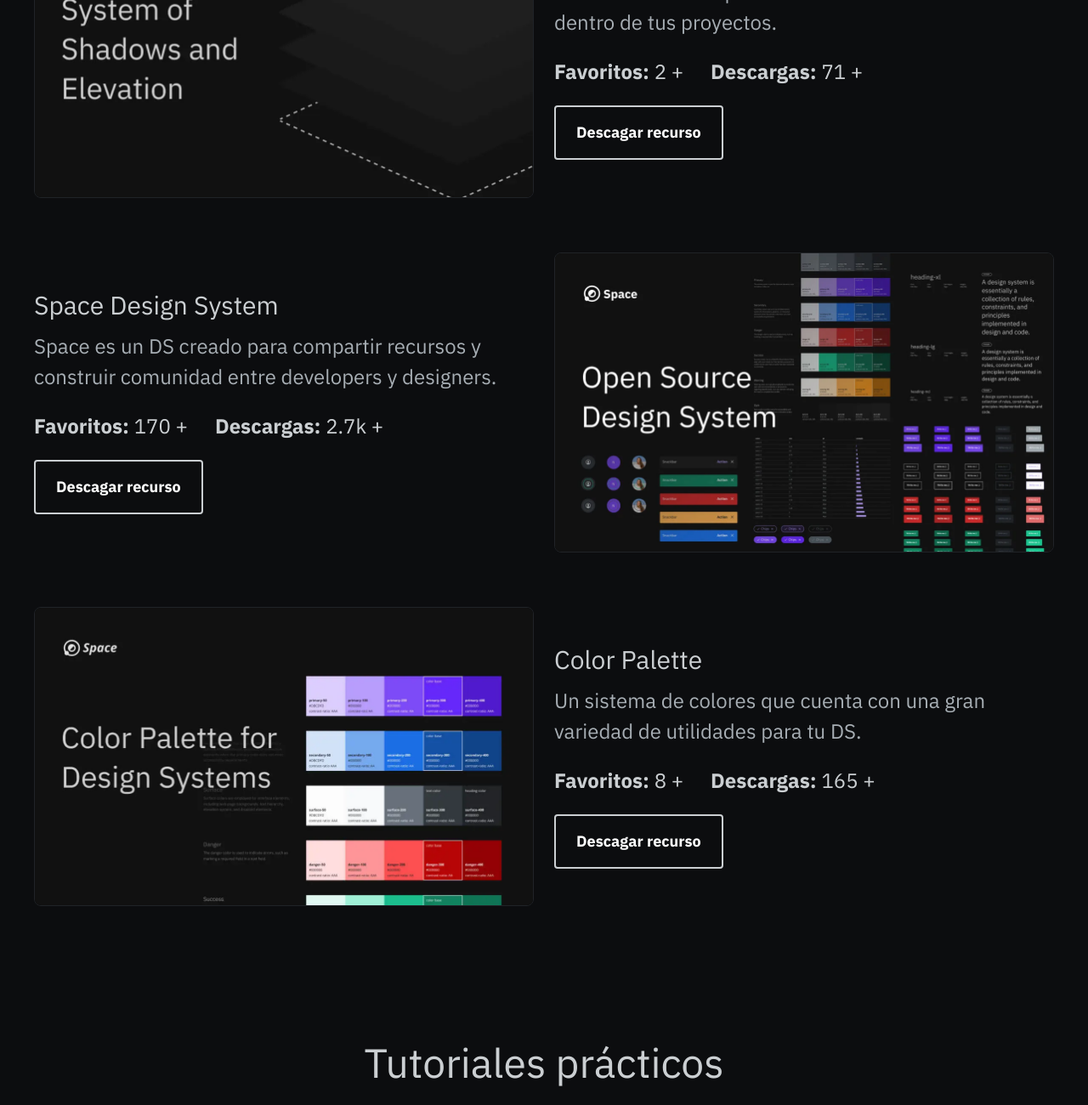
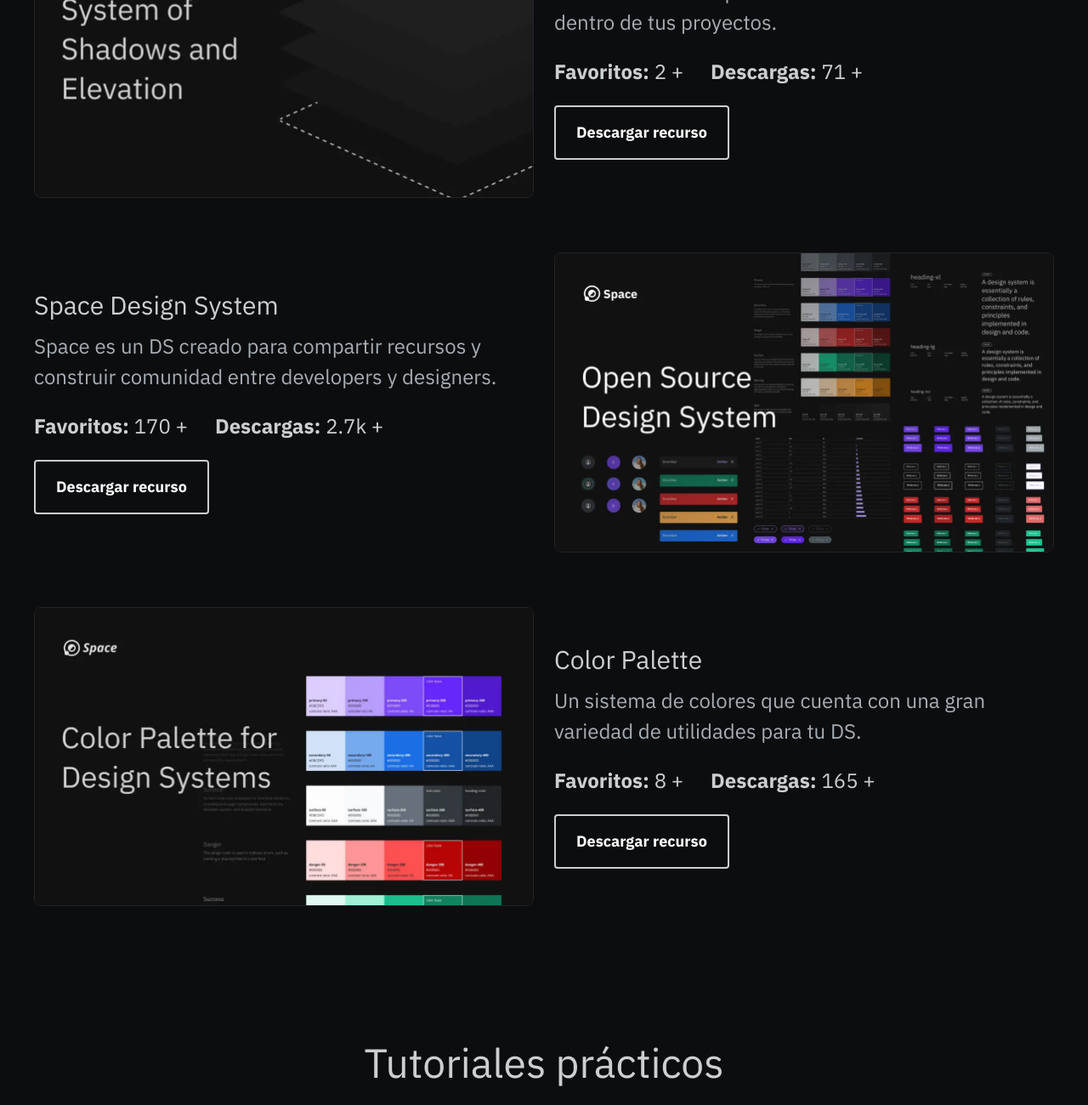
Before and after one commit to josefloresdesign/portfolio, a website: page resources.html in a window 1280 px wide. Shown: the part 600-1900 px from the top of the page at 85% size. Drawn offline with nearby package versions, Linux system fonts and the light colour scheme.

Commit message:
correction text button secondary index and resources

```diff
--- a/resources.html
+++ b/resources.html
@@ -94,7 +94,7 @@
                     <p class="text-base text-surface-300 font-bold sm:text-xl xl:text-2xl">Descargas:<span class="font-normal"> 71 +</span></p>
                 </div>
                 <div class="flex gap-4">
-                    <a href="https://www.figma.com/community/file/1338985997188663059/system-of-shadows-and-elevation" target="_blank" class="inline-flex justify-center w-full bg-dark-50 border-2 border-surface-300 px-6 py-4 text-lg font-bold text-surface-50 rounded hover:bg-dark-300 transition duration-300 sm:w-auto">Descagar recurso</a>
+                    <a href="https://www.figma.com/community/file/1338985997188663059/system-of-shadows-and-elevation" target="_blank" class="inline-flex justify-center w-full bg-dark-50 border-2 border-surface-300 px-6 py-4 text-lg font-bold text-surface-50 rounded hover:bg-dark-300 transition duration-300 sm:w-auto">Descargar recurso</a>
                 </div>
             </div>
         </article>
@@ -112,7 +112,7 @@
                     <p class="text-base text-surface-300 font-bold sm:text-xl xl:text-2xl">Descargas:<span class="font-normal"> 2.7k +</span></p>
                 </div>
                 <div class="flex gap-4">
-                    <a href="https://www.figma.com/community/file/1335673212969292007/space-ds" target="_blank" class="inline-flex justify-center w-full bg-dark-50 border-2 border-surface-300 px-6 py-4 text-lg font-bold text-surface-50 rounded hover:bg-dark-300 transition duration-300 sm:w-auto">Descagar recurso</a>
+                    <a href="https://www.figma.com/community/file/1335673212969292007/space-ds" target="_blank" class="inline-flex justify-center w-full bg-dark-50 border-2 border-surface-300 px-6 py-4 text-lg font-bold text-surface-50 rounded hover:bg-dark-300 transition duration-300 sm:w-auto">Descargar recurso</a>
                 </div>
             </div>
         </article>
@@ -130,7 +130,7 @@
                     <p class="text-base text-surface-300 font-bold sm:text-xl xl:text-2xl">Descargas:<span class="font-normal"> 165 +</span></p>
                 </div>
                 <div class="flex gap-4">
-                    <a href="https://www.figma.com/community/file/1338986260032944916/color-palette-for-design-systems" target="_blank" class="inline-flex justify-center w-full bg-dark-50 border-2 border-surface-300 px-6 py-4 text-lg font-bold text-surface-50 rounded hover:bg-dark-300 transition duration-300 sm:w-auto">Descagar recurso</a>
+                    <a href="https://www.figma.com/community/file/1338986260032944916/color-palette-for-design-systems" target="_blank" class="inline-flex justify-center w-full bg-dark-50 border-2 border-surface-300 px-6 py-4 text-lg font-bold text-surface-50 rounded hover:bg-dark-300 transition duration-300 sm:w-auto">Descargar recurso</a>
                 </div>
             </div>
         </article>
@@ -158,7 +158,7 @@
                     <h3 class="mt-2 text-lg text-surface-300 sm:text-xl xl:text-2xl">Travel booking website</h3>
                 </div>
                 <div class="flex gap-4">
-                    <a href="https://www.figma.com/community/file/1339655923912123724/travel-booking-website" target="_blank" class="inline-flex justify-center w-full bg-dark-50 border-2 border-surface-300 px-6 py-4 text-lg font-bold text-surface-50 rounded hover:bg-dark-300 transition duration-300 sm:w-auto">Descagar recurso</a>
+                    <a href="https://www.figma.com/community/file/1339655923912123724/travel-booking-website" target="_blank" class="inline-flex justify-center w-full bg-dark-50 border-2 border-surface-300 px-6 py-4 text-lg font-bold text-surface-50 rounded hover:bg-dark-300 transition duration-300 sm:w-auto">Descargar recurso</a>
                 </div>
             </article>
             <article class="flex flex-col gap-6 max-w-md">
@@ -167,7 +167,7 @@
                     <h3 class="mt-2 text-lg text-surface-300 sm:text-xl xl:text-2xl">Pet Adoption Lading</h3>
                 </div>
                 <div class="flex gap-4">
-                    <a href="https://www.figma.com/community/file/1339656463731992910/pet-adoption-lading" target="_blank" class="inline-flex justify-center w-full bg-dark-50 border-2 border-surface-300 px-6 py-4 text-lg font-bold text-surface-50 rounded hover:bg-dark-300 transition duration-300 sm:w-auto">Descagar recurso</a>
+                    <a href="https://www.figma.com/community/file/1339656463731992910/pet-adoption-lading" target="_blank" class="inline-flex justify-center w-full bg-dark-50 border-2 border-surface-300 px-6 py-4 text-lg font-bold text-surface-50 rounded hover:bg-dark-300 transition duration-300 sm:w-auto">Descargar recurso</a>
                 </div>
             </article>
             <article class="flex flex-col gap-6 max-w-md">
@@ -176,7 +176,7 @@
                     <h3 class="mt-2 text-lg text-surface-300 sm:text-xl xl:text-2xl">Web Ecommerce</h3>
                 </div>
                 <div class="flex gap-4">
-                    <a href="https://www.figma.com/community/file/1339656765677991248/web-ecommerce" target="_blank" class="inline-flex justify-center w-full bg-dark-50 border-2 border-surface-300 px-6 py-4 text-lg font-bold text-surface-50 rounded hover:bg-dark-300 transition duration-300 sm:w-auto">Descagar recurso</a>
+                    <a href="https://www.figma.com/community/file/1339656765677991248/web-ecommerce" target="_blank" class="inline-flex justify-center w-full bg-dark-50 border-2 border-surface-300 px-6 py-4 text-lg font-bold text-surface-50 rounded hover:bg-dark-300 transition duration-300 sm:w-auto">Descargar recurso</a>
                 </div>
             </article>
 
```
Also changed, not shown: index.html (+1 -1 lines).
